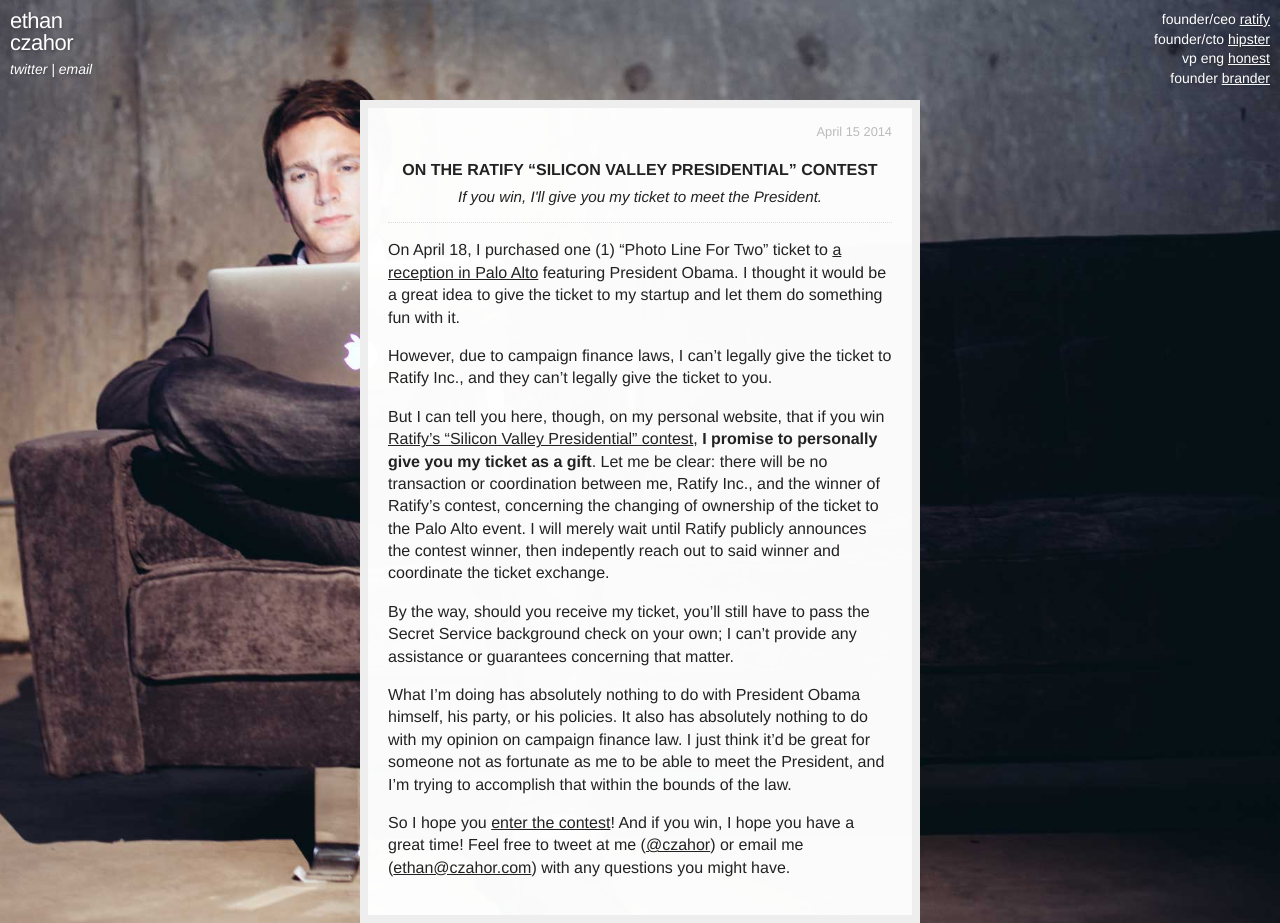
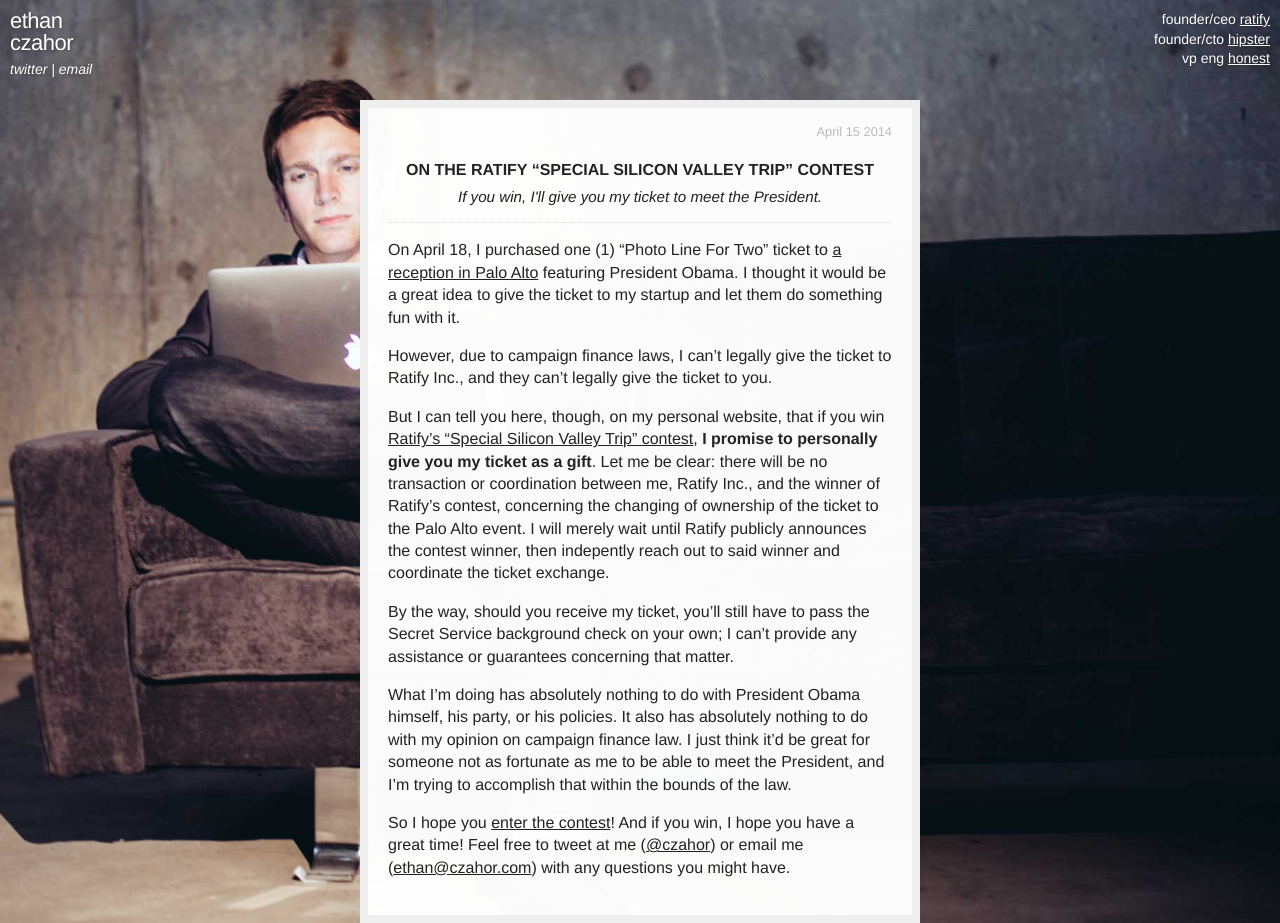
Before and after one commit to czahor/czahor.github.io, a Jekyll site: the page built from _posts/2014-04-15-meet-the-president.markdown, in a window 1280 px wide. Built offline with Jekyll 4.4.1, drawn with Linux system fonts in a browser that asks for light colours; Markdown is read by kramdown in place of the engine named in the settings.

Commit message:
special silicon valley trip

```diff
--- a/_layouts/default.html
+++ b/_layouts/default.html
@@ -34,7 +34,6 @@
           founder/ceo <a href="http://www.ratifyapp.com" target="_blank">ratify</a><br>
           founder/cto <a href="http://techcrunch.com/2012/03/15/aol-snaps-up-hyper-local-photosharing-app-hipster/" target="_blank">hipster</a><br>
           vp eng <a href="http://www.honest.com" target="_blank">honest</a><br>
-          founder <a href="http://www.branderapp.com" target="_blank">brander</a><br>
         </h3>
         {{ content }}
     </body>
--- a/_posts/2014-04-15-meet-the-president.markdown
+++ b/_posts/2014-04-15-meet-the-president.markdown
@@ -1,6 +1,6 @@
 ---
 layout: post
-title:  On the Ratify &ldquo;Silicon Valley Presidential&rdquo; Contest
+title:  On the Ratify &ldquo;Special Silicon Valley Trip&rdquo; Contest
 description: If you win, I'll give you my ticket to meet the President.
 date:   2014-04-15 00:00:00 -0800
 ---
@@ -13,7 +13,7 @@ I thought it would be a great idea to give the ticket to my startup and let them
 
 However, due to campaign finance laws, I can't legally give the ticket to Ratify Inc., and they can't legally give the ticket to you.
 
-But I can tell you here, though, on my personal website, that if you win [Ratify's "Silicon Valley Presidential" contest](http://www.ratifyapp.com/contest),
+But I can tell you here, though, on my personal website, that if you win [Ratify's "Special Silicon Valley Trip" contest](http://www.ratifyapp.com/contest),
 **I promise to personally give you my ticket as a gift**. Let me be clear: there will be no transaction or coordination between me, Ratify Inc., and the winner of Ratify's contest, concerning the changing of ownership of the ticket to the Palo Alto event. I will merely wait until Ratify publicly announces the contest winner, then indepently reach out to said winner and coordinate the ticket exchange.
 
 By the way, should you receive my ticket, you'll still have to pass the Secret Service background check on your own; I can't provide any assistance or guarantees concerning that matter.
```
